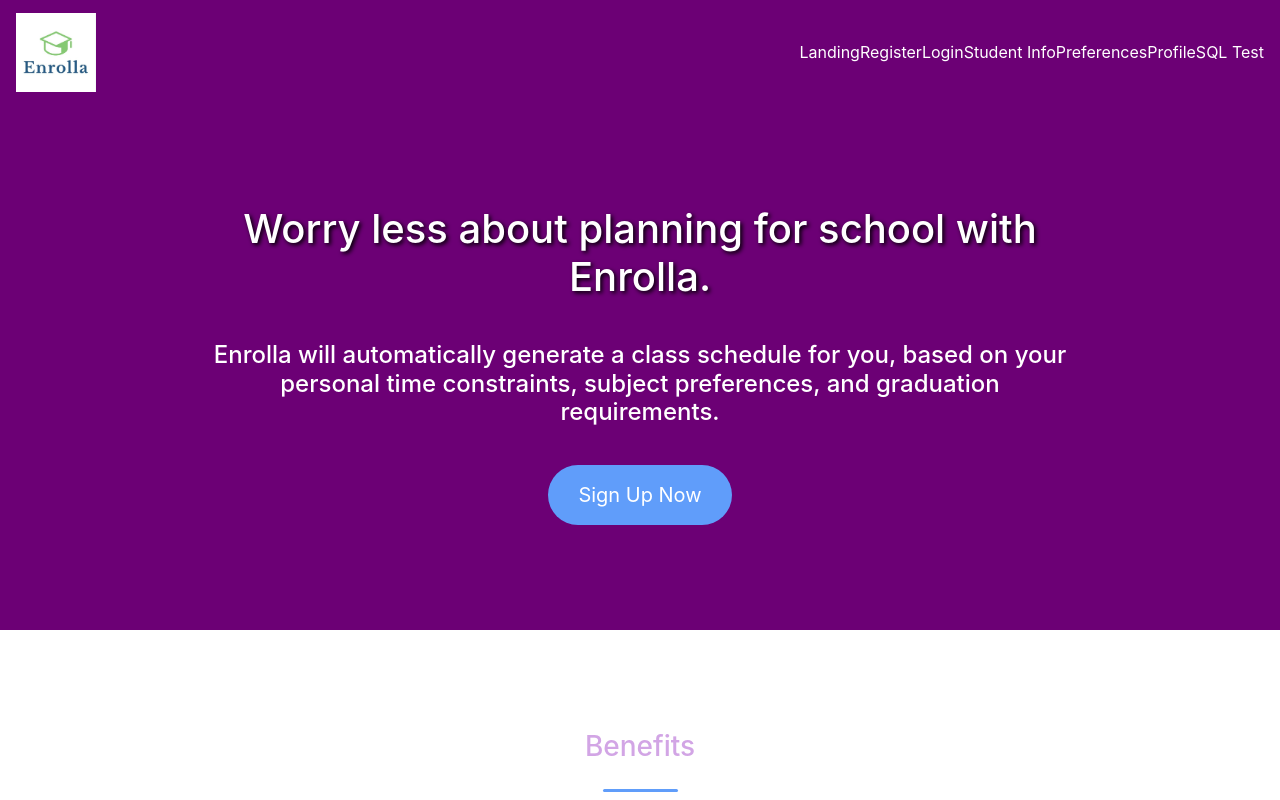
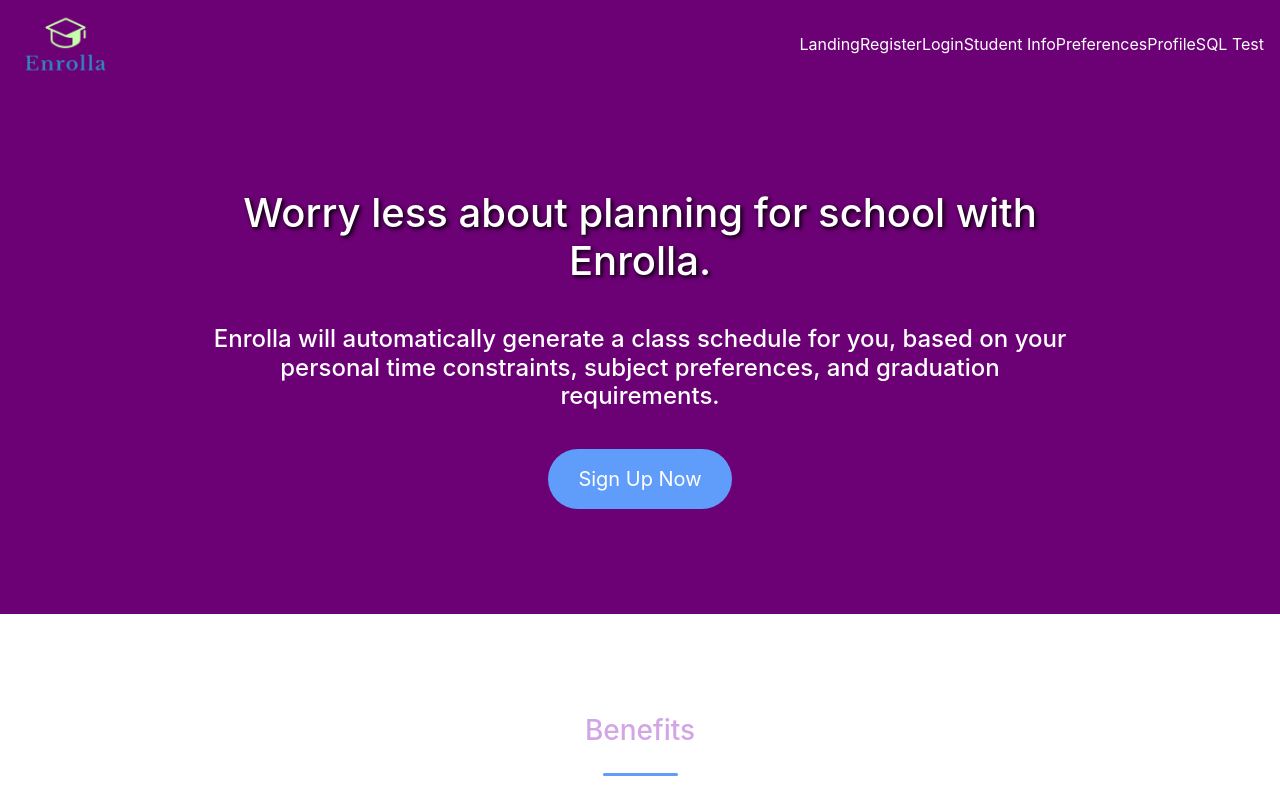
Before and after one commit to junh4533/enrolla, a React (Create React App) app in the folder Client/: page / in a window 1280 px wide. Shown: the top 800 px of the page. Built offline with nearby package versions, Linux system fonts and the light colour scheme.

Commit message:
remove bg from logo

```diff
--- a/Client/src/Components/Navbar/Navbar.js
+++ b/Client/src/Components/Navbar/Navbar.js
@@ -3,7 +3,7 @@ import { Link } from "react-router-dom";
 import "./Navbar.scss";
 import RegisteredLinks from "./RegisteredLinks";
 import UnRegisteredLinks from "./UnRegisteredLinks";
-import logo from "../../assets/images/logo.jpg";
+import logo from "../../assets/images/logo.png";
 
 const Navbar = () => {
   return (
--- a/Client/src/Components/Navbar/Navbar.scss
+++ b/Client/src/Components/Navbar/Navbar.scss
@@ -8,7 +8,8 @@
 
     .navbar-brand {
       img {
-        width: 80px;
+        width: 100px;
+        filter: brightness(150%);
       }
     }
   }
```
Also changed, not shown: Client/src/assets/images/logo.jpg (deleted), Client/src/assets/images/logo.png (added).
